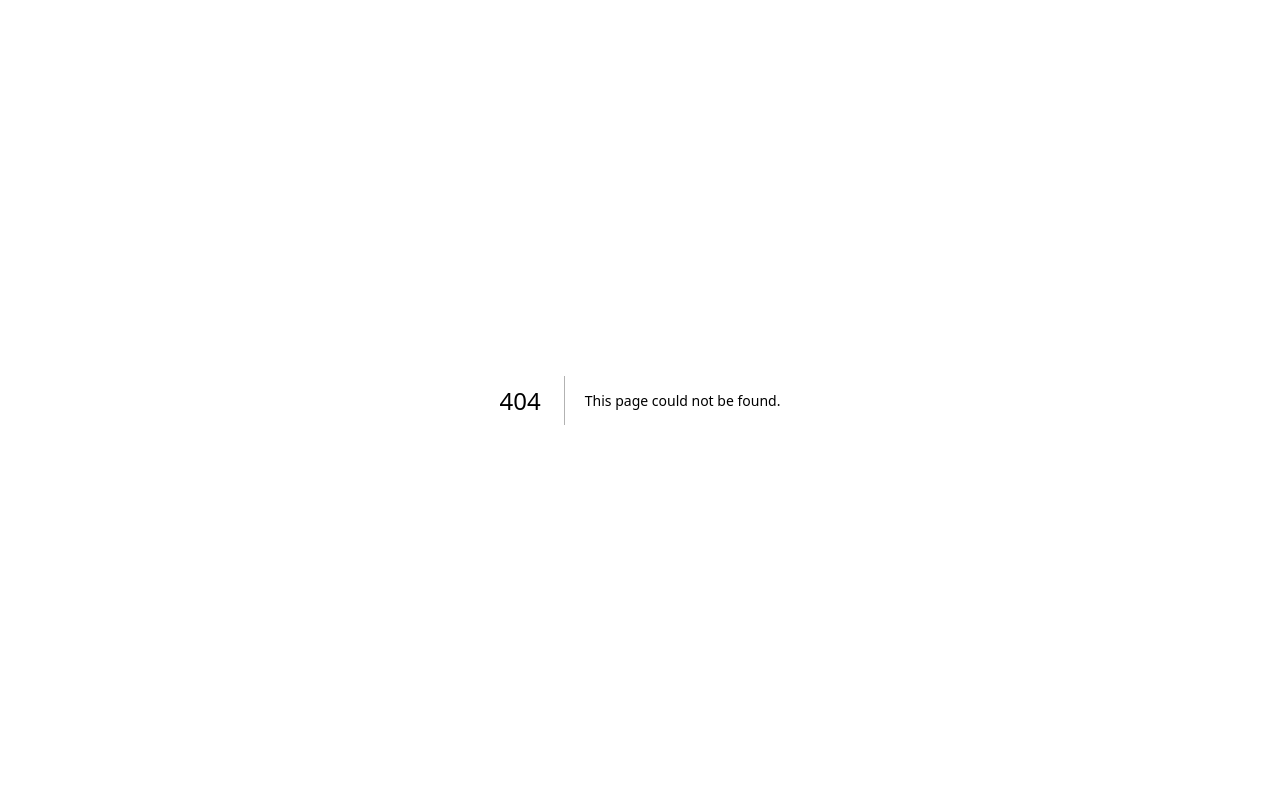
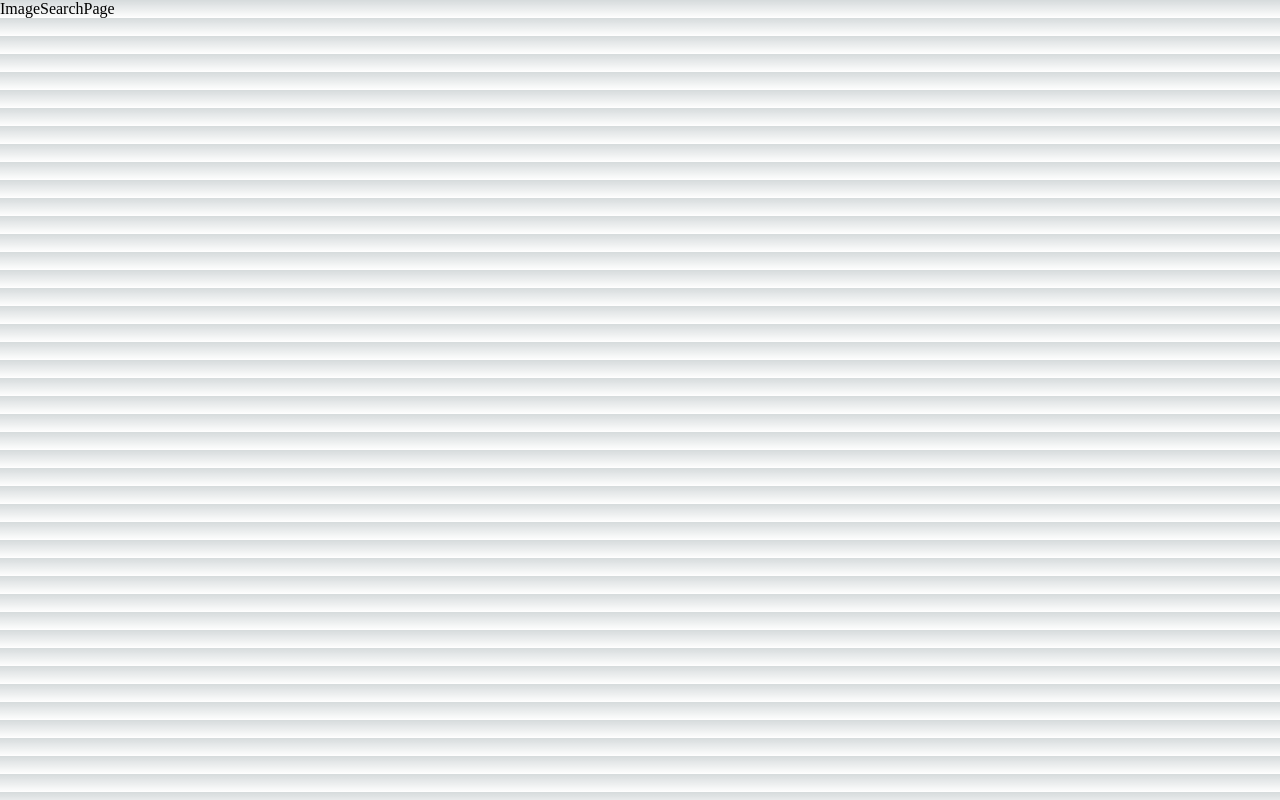
Before and after one commit to Tomiogunsan/Google-Clone, a Next.js app: page /search/image in a window 1280 px wide. Before the commit this address had no page. Built offline with nearby package versions, Linux system fonts and the light colour scheme.

Commit message:
created the search page

```diff
--- /dev/null
+++ b/src/app/search/image/page.jsx
@@ -0,0 +1,7 @@
+import React from 'react'
+
+export default function ImageSearchPage() {
+  return (
+    <div>ImageSearchPage</div>
+  )
+}
--- /dev/null
+++ b/src/app/search/layout.jsx
@@ -0,0 +1,19 @@
+
+
+
+export const metadata = {
+  title: 'Google Clone',
+  description: 'Generated by create next app',
+}
+
+export default function SearchLayout({ children }) {
+  return (
+    <html lang="en">
+      <body>
+        {children}
+        {/* footer */}
+
+        </body>
+    </html>
+  )
+}
```
Also changed, not shown: src/app/search/web/page.jsx (added, +7 -0 lines).
